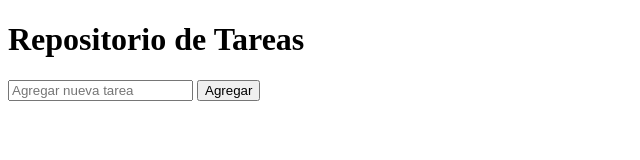
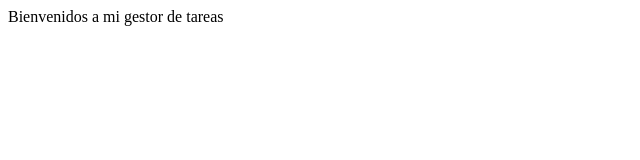
Before and after one commit to far0582/far0582.github.io, a plain HTML site: page index.html in a window 1280 px wide. Shown: the whole page, without its empty margins (0-640 px from the left). Drawn offline with Linux system fonts and the light colour scheme.

Commit message:
Update index.html

```diff
--- a/index.html
+++ b/index.html
@@ -1,19 +1 @@
-<!DOCTYPE html>
-<html lang="es">
-<head>
-    <meta charset="UTF-8">
-    <meta name="viewport" content="width=device-width, initial-scale=1.0">
-    <title>Repositorio de Tareas</title>
-    <link rel="stylesheet" href="styles.css">
-</head>
-<body>
-    <div class="container">
-        <h1>Repositorio de Tareas</h1>
-        <form id="task-form">
-            <input type="text" id="task-input" placeholder="Agregar nueva tarea" required>
-            <button type="submit">Agregar</button>
-        </form>
-        <ul id="task-list"></ul>
-    </div>
-    <script src="script.js"></script>
-</body>
+Bienvenidos a mi gestor de tareas
```
